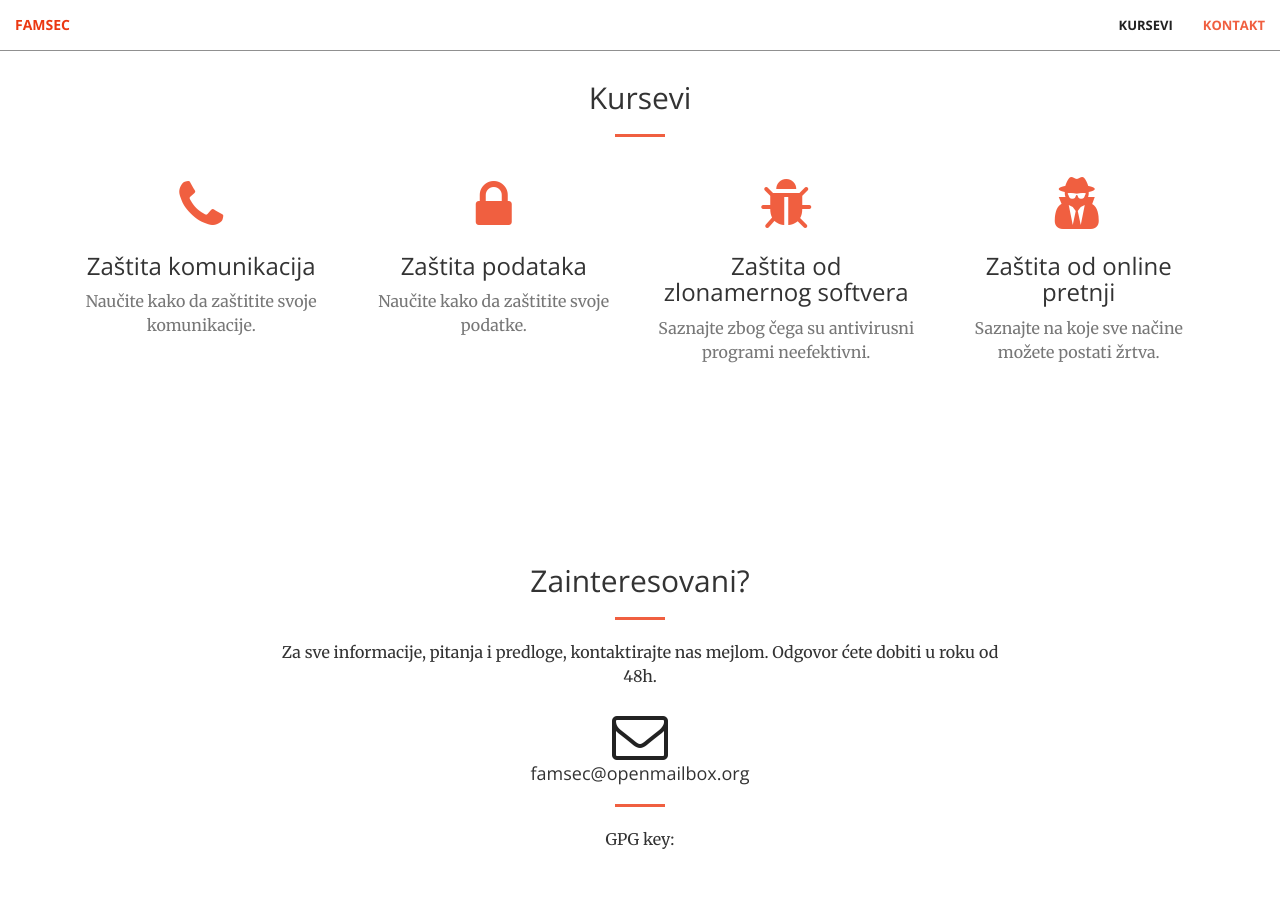
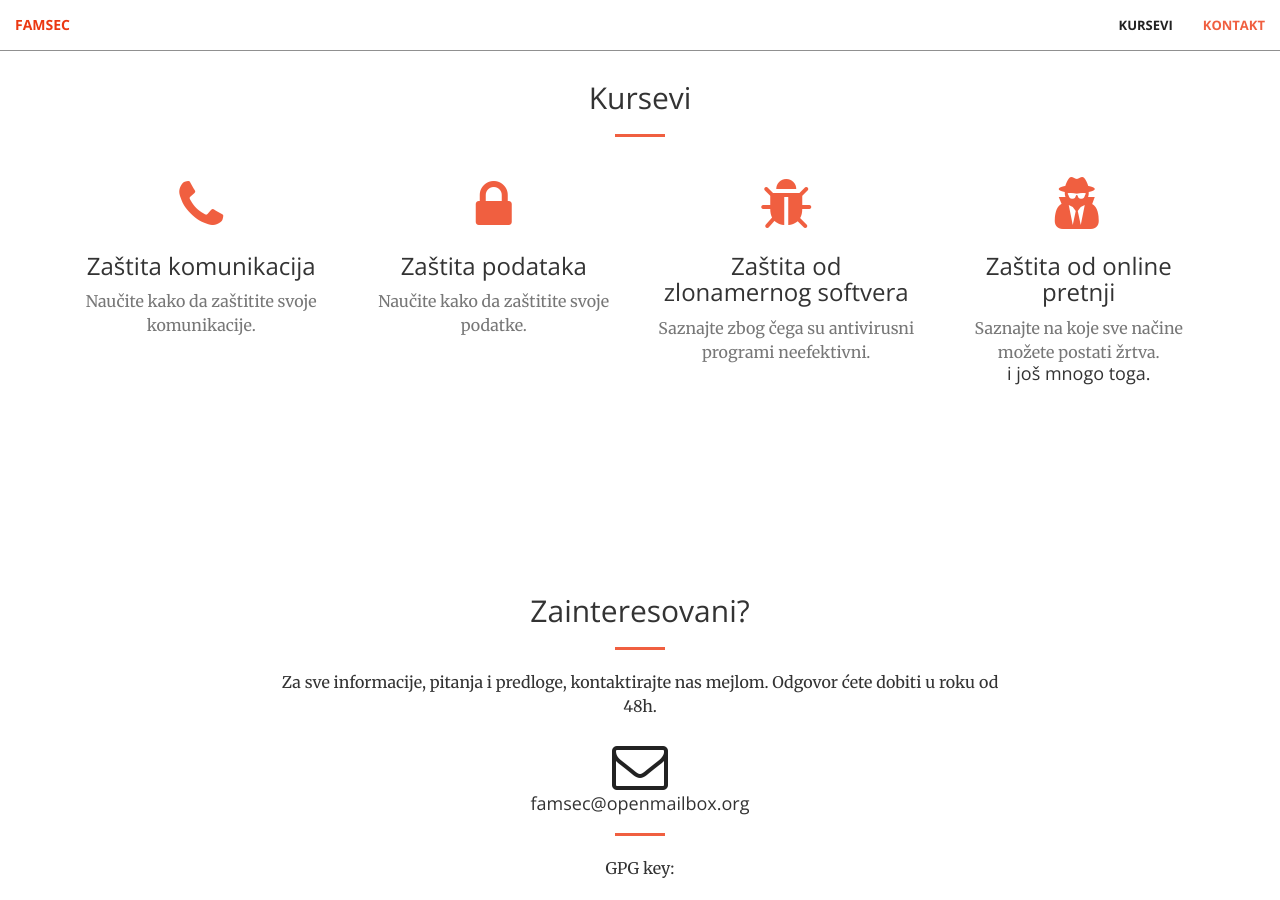
Before and after one commit to FAMSEC/famsec.github.io, a Jekyll site: the page built from index.html, in a window 1280 px wide and 900 px high, scrolled down 919 px. Built offline with Jekyll 4.4.1, drawn with Linux system fonts in a browser that asks for light colours; before the commit the page ends 1790 px from its top, so only the background shows below that.

Commit message:
Update services.html

```diff
--- a/_includes/services.html
+++ b/_includes/services.html
@@ -36,6 +36,8 @@
                     <h3>Zaštita od online pretnji</h3>
                     <p class="text-muted">Saznajte na koje sve načine možete postati žrtva.</p>
                 </div>
+                <div class="col-lg-8 col-lg-offset-2 text-center">
+                <h4 class="section-heading">i još mnogo toga.</h4>
             </div>
         </div>
     </div>
```
